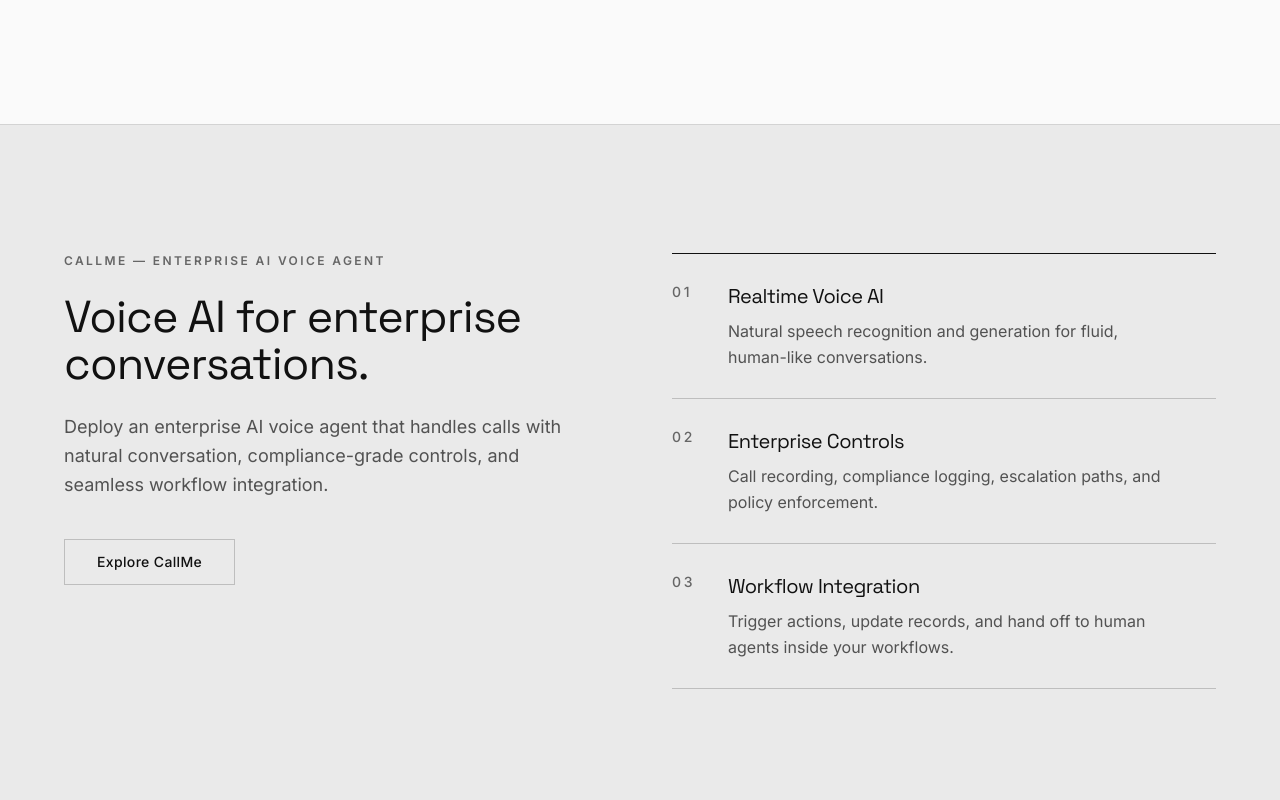
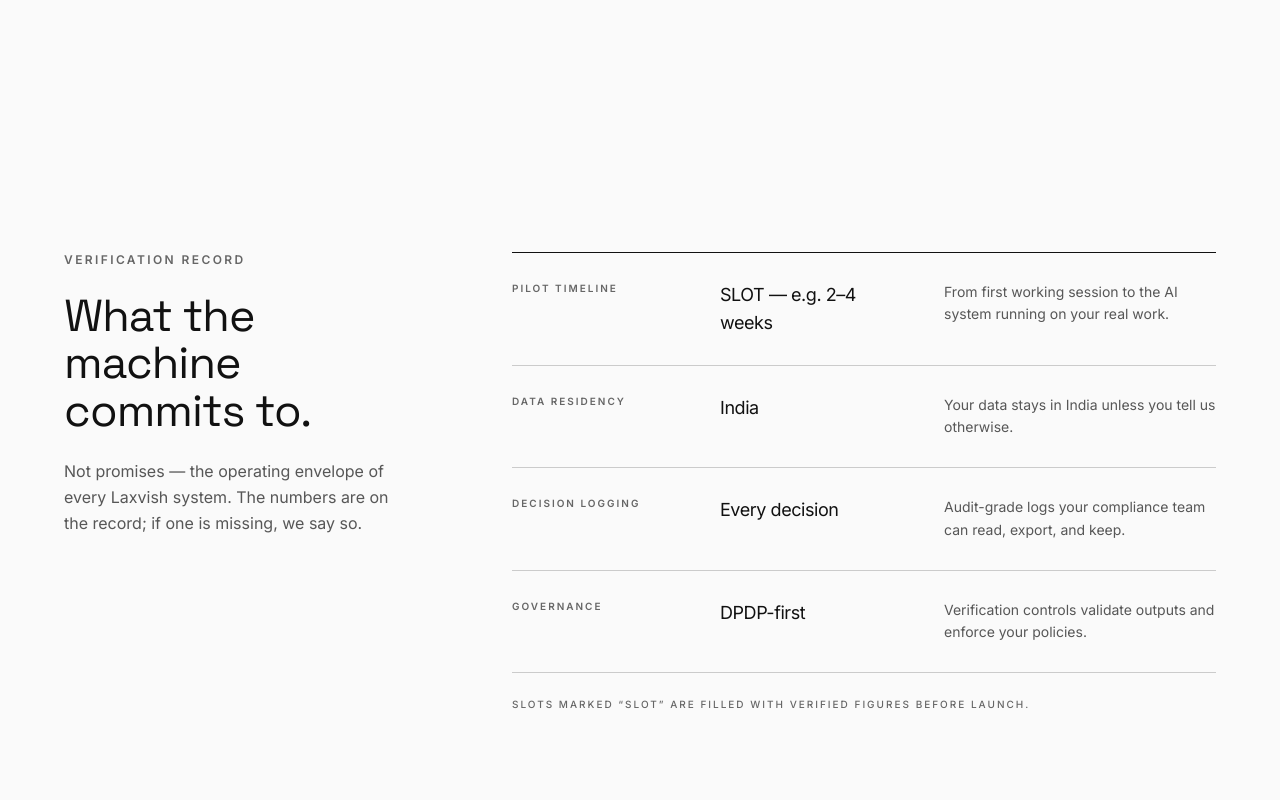
Before and after one commit to laxvish/laxvish.app, a Next.js app: page / in a window 1280 px wide. Shown: the part 1640-2440 px from the top of the page. Built offline with nearby package versions, Linux system fonts and the light colour scheme; no server answers.

Commit message:
feat(proof): verification record band with placeholder slots
- ProofBand.tsx: measured spec table (4 hairline rows, mono overline) —
  explicitly marked SLOT values, no invented metrics, no logo wall
- page.tsx: composed Hero -> Pillars -> Proof -> CallMe -> Contact -> FAQ -> FinalCta

```diff
--- a/app/page.tsx
+++ b/app/page.tsx
@@ -5,6 +5,7 @@
 import { FinalCta } from "@/components/sections/FinalCta";
 import { Hero } from "@/components/sections/Hero";
 import { PillarsGrid } from "@/components/sections/PillarsGrid";
+import { ProofBand } from "@/components/sections/ProofBand";
 import { buildPageMetadata } from "@/lib/seo";
 
 export const metadata: Metadata = buildPageMetadata({
@@ -27,6 +28,7 @@
     <>
       <Hero />
       <PillarsGrid />
+      <ProofBand />
       <CallmeSection />
       <ContactPanel />
       <FaqAccordion />
--- /dev/null
+++ b/components/sections/ProofBand.tsx
@@ -0,0 +1,99 @@
+import { FadeIn, FadeInStagger } from "@/components/ui/FadeIn";
+
+interface ProofRow {
+  slot: string;
+  value: string;
+  detail: string;
+}
+
+/**
+ * Placeholder rows — SLOT markers, not claims.
+ *
+ * Values marked "SLOT" are to be replaced with verified figures by the team.
+ * Nothing here may be presented as a real measurement until it is (AGENTS.md
+ * forbids invented precision and fake social proof).
+ */
+const proofRows: ProofRow[] = [
+  {
+    slot: "Pilot timeline",
+    value: "SLOT — e.g. 2–4 weeks",
+    detail: "From first working session to the AI system running on your real work.",
+  },
+  {
+    slot: "Data residency",
+    value: "India",
+    detail: "Your data stays in India unless you tell us otherwise.",
+  },
+  {
+    slot: "Decision logging",
+    value: "Every decision",
+    detail: "Audit-grade logs your compliance team can read, export, and keep.",
+  },
+  {
+    slot: "Governance",
+    value: "DPDP-first",
+    detail: "Verification controls validate outputs and enforce your policies.",
+  },
+];
+
+/**
+ * Proof — the evidence band.
+ *
+ * A measured spec table (hairline rows, mono overline, no badges, no logo
+ * wall). Reads as the machine's own certification sheet. Sits directly under
+ * the Pillars band.
+ */
+export function ProofBand() {
+  return (
+    <section
+      id="proof"
+      className="relative z-10 mx-auto w-full max-w-[1440px] px-6 py-24 sm:px-12 lg:px-16 lg:py-32"
+    >
+      <div className="grid gap-16 lg:grid-cols-[minmax(0,22rem)_1fr] lg:gap-24">
+        <div className="max-w-sm">
+          <FadeIn>
+            <p className="text-xs font-semibold tracking-[0.2em] text-neonCyan uppercase">
+              Verification record
+            </p>
+          </FadeIn>
+          <FadeIn delay={0.1}>
+            <h2 className="mt-6 text-[clamp(2rem,3.5vw,3rem)] font-normal leading-[1.06] tracking-[-0.02em] text-charcoal">
+              What the machine commits to.
+            </h2>
+          </FadeIn>
+          <FadeIn delay={0.2}>
+            <p className="mt-6 text-base leading-relaxed text-charcoal/70">
+              Not promises — the operating envelope of every Laxvish system. The
+              numbers are on the record; if one is missing, we say so.
+            </p>
+          </FadeIn>
+        </div>
+
+        <FadeInStagger>
+          <ul className="border-t border-charcoal">
+            {proofRows.map((row) => (
+              <FadeIn key={row.slot}>
+                <li className="grid grid-cols-1 gap-1 border-b border-charcoal/20 py-7 sm:grid-cols-[minmax(0,11rem)_minmax(0,12rem)_1fr] sm:gap-x-8">
+                  <span className="text-[10px] font-semibold uppercase tracking-[0.2em] text-neonCyan">
+                    {row.slot}
+                  </span>
+                  <span className="text-lg font-normal tracking-tight text-charcoal">
+                    {row.value}
+                  </span>
+                  <span className="text-sm leading-relaxed text-charcoal/70">
+                    {row.detail}
+                  </span>
+                </li>
+              </FadeIn>
+            ))}
+          </ul>
+          <FadeIn delay={0.3}>
+            <p className="mt-6 text-[10px] font-medium uppercase tracking-[0.2em] text-neonCyan">
+              Slots marked “slot” are filled with verified figures before launch.
+            </p>
+          </FadeIn>
+        </FadeInStagger>
+      </div>
+    </section>
+  );
+}
```
